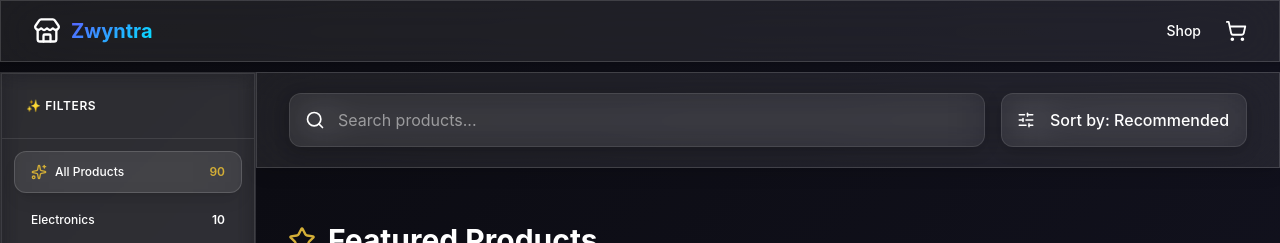
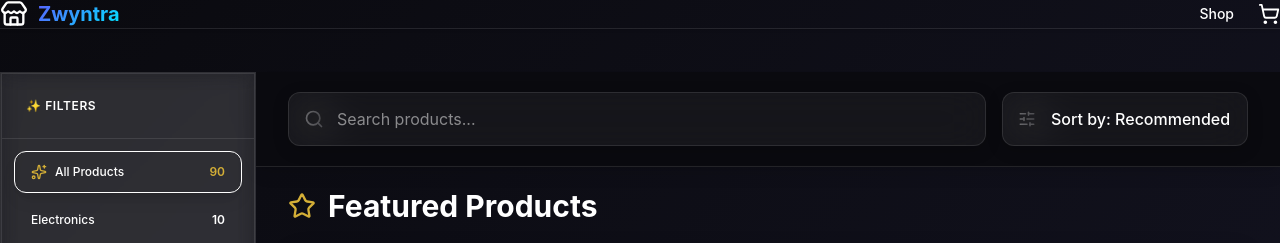
Before and after one commit to harsh-rajput-9104/FUTURE_FS_02, a React (Vite) app in the folder client/: page /#/ in a window 1280 px wide. Shown: the top 243 px of the page. Built offline with nearby package versions, Linux system fonts and the light colour scheme.

Commit message:
UI Fixes

```diff
--- a/client/src/components/Navbar.jsx
+++ b/client/src/components/Navbar.jsx
@@ -7,8 +7,19 @@ const Navbar = () => {
   const { getCartCount } = useCart();
 
   return (
-    <nav className="glass-strong sticky top-0 z-50 border-b border-white/10 shadow-sm">
-      <div className="container mx-auto px-8 py-4 flex justify-between items-center">
+    <nav
+      className="sticky top-0 z-[100] border-b border-white/10 shadow-sm flex-shrink-0"
+      style={{
+        height: 'var(--navbar-height)',
+        minHeight: 'var(--navbar-height)',
+        margin: 0,
+        padding: 0
+      }}
+    >
+      <div
+        className="container mx-auto px-8 w-full flex justify-between items-center h-full"
+        style={{ margin: 0, padding: 0 }}
+      >
         <Link to="/" className="flex items-center gap-2.5 group">
           <div className="relative">
             <Store size={28} className="text-white transition-all duration-300 group-hover:text-gold" />
--- a/client/src/index.css
+++ b/client/src/index.css
@@ -81,13 +81,6 @@ body {
   -webkit-backdrop-filter: blur(20px);
   border: 1px solid var(--glass-border);
   box-shadow: 0 4px 20px rgba(0, 0, 0, 0.25), inset 0 1px 0 rgba(255, 255, 255, 0.1);
-}
-
-.glass-strong {
-  background: rgba(255, 255, 255, 0.08);
-  backdrop-filter: blur(30px);
-  -webkit-backdrop-filter: blur(30px);
-  border: 1px solid rgba(255, 255, 255, 0.15);
 }
 
 /* ========================================
```
